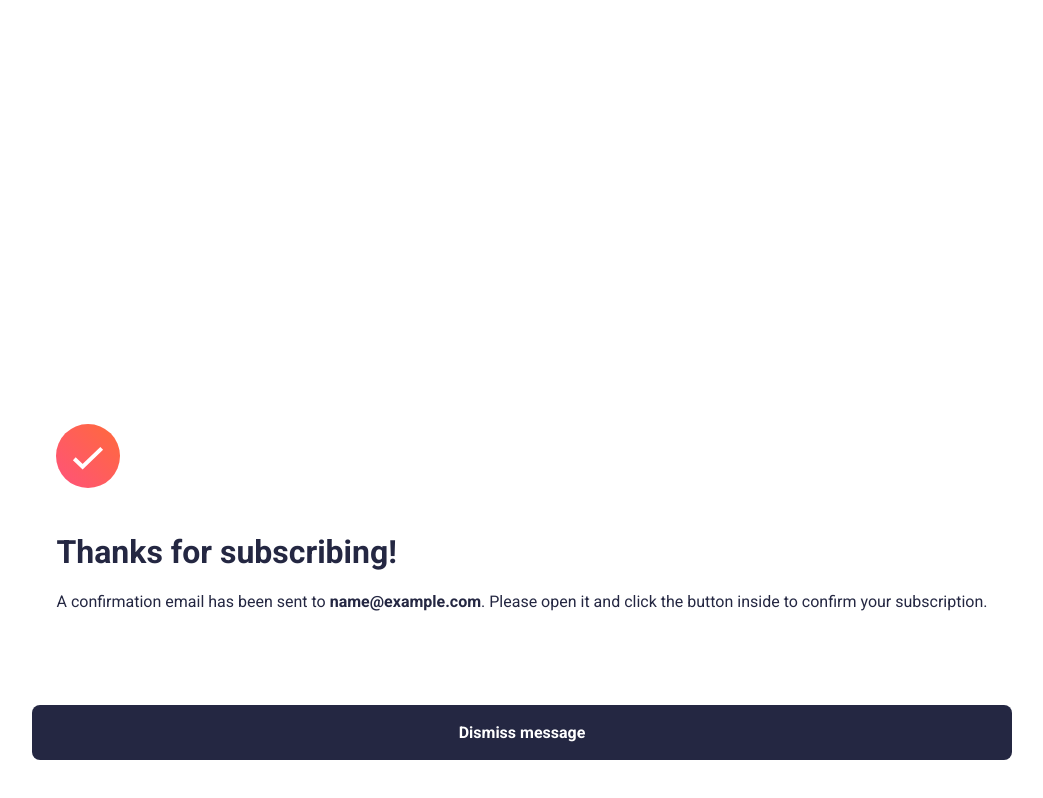
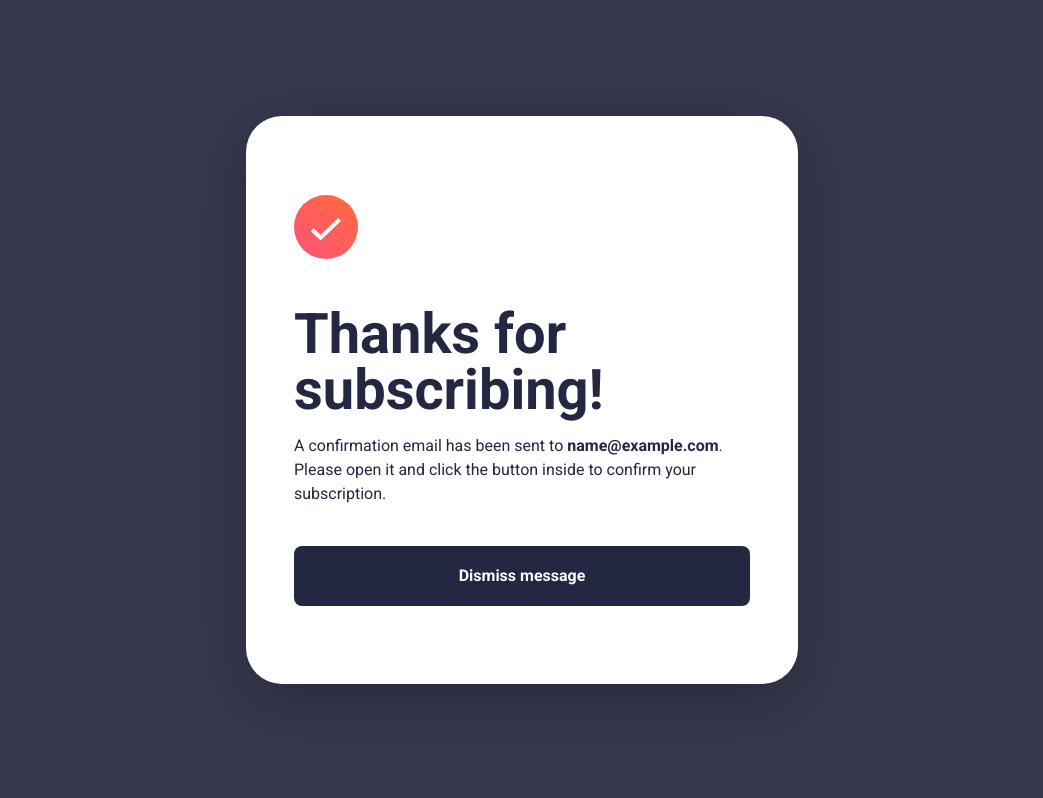
Before and after one commit to whiteriver-dev/newsletter-signup, a React (Create React App) app: page / in a window 1280 px wide. Both pictures are taken after typing "name@example.com" into the empty fields and a click on the button "Subscribe to monthly newsletter". Shown: the whole page, without its empty margins (118-1161 px from the left). Built offline with nearby package versions, Linux system fonts and the light colour scheme.

Commit message:
Project complete

```diff
--- a/src/components/templates/NewsletterSignupTemplate.js
+++ b/src/components/templates/NewsletterSignupTemplate.js
@@ -1,6 +1,7 @@
 import React from 'react';
 import { EmailSignup } from '..';
-import Illustration from '../../assets/images/illustration-sign-up-mobile.svg';
+import MobileIllustration from '../../assets/images/illustration-sign-up-mobile.svg';
+import DesktopIllustration from '../../assets/images/illustration-sign-up-desktop.svg';
 import './NewsletterSignupTemplate.scss';
 
 
@@ -9,7 +10,7 @@ import './NewsletterSignupTemplate.scss';
 function NewsletterSignupTemplate({setEmail, setSubscribed}) {
     return (
         <div className='content-container'>
-            <img src={Illustration} alt='Illustration' />
+            <img class='mobile-illustration' src={MobileIllustration} alt='Mobile Illustration' />
             <div className='text-container'>
                 <h1>Stay updated!</h1>
                 <p>Join 60,000+ product managers receiving monthly updates on:</p>
@@ -20,6 +21,7 @@ function NewsletterSignupTemplate({setEmail, setSubscribed}) {
                 </ul>
                 <EmailSignup setEmail={setEmail} setSubscribed={setSubscribed}/>
             </div>
+            <img class='desktop-illustration' src={DesktopIllustration} alt='Desktop Illustration' />
         </div>
     )
 }
--- a/src/components/templates/NewsletterSignupTemplate.scss
+++ b/src/components/templates/NewsletterSignupTemplate.scss
@@ -1,5 +1,8 @@
 @import '../../styles/variables';
 
+.desktop-illustration {
+    display: none;
+}
 
 img {
     width: 100%;
@@ -24,6 +27,7 @@ li {
 
 .content-container {
     max-width: 100vw;
+    background-color: white;
 }
 
 .text-container {
@@ -31,3 +35,46 @@ li {
     color: $Dark-navy;
     line-height: 1.5;
 }
+
+@media  (min-width: 768px) {
+
+html, body, #root, .App, .App-header {
+    background-color: $Pale-navy;
+    justify-content: center;
+    align-items: center;
+}
+
+.content-container {
+    display: flex;
+    flex-direction: row;
+    max-width: 928px;
+    max-height: 641px;
+    border-radius: 36px;
+    padding: 24px;
+    flex: 2;
+    box-shadow: 0px 15px 60px 0px rgba(0,0,0,0.25);
+
+    .text-container {
+        padding: 5% 2%;
+
+        h1 {
+            font-size: clamp(28px, 5vw, 56px);
+            margin: 0;
+        }
+    }
+}
+
+
+
+.mobile-illustration {
+    display: none;
+}
+
+.desktop-illustration {
+    display: block;
+    object-fit: cover;
+    border-radius: 16px;
+    flex: 1;
+}
+
+}
--- a/src/components/templates/ThankYou.js
+++ b/src/components/templates/ThankYou.js
@@ -11,11 +11,13 @@ function ThankYou({ email, resetForm }) {
     return (
         <div className='thank-you'>
             <div className='text-container'>
-                <img class='success-icon' src={IconSuccess} alt='Success Icon' />
-                <h1>Thanks for subscribing!</h1>
-                <p>A confirmation email has been sent to <span>{email}</span>. Please open it and click the button inside to confirm your subscription.</p>
+                <div className='text'>
+                    <img class='success-icon' src={IconSuccess} alt='Success Icon' />
+                    <h1>Thanks for subscribing!</h1>
+                    <p>A confirmation email has been sent to <span>{email}</span>. Please open it and click the button inside to confirm your subscription.</p>
+                </div>
+                <Button text='Dismiss message' className='dismiss-btn' onClick={resetForm} />
             </div>
-            <Button text='Dismiss message' className='dismiss-btn' onClick={resetForm} />
         </div>
     )
 }
--- a/src/components/templates/ThankYou.scss
+++ b/src/components/templates/ThankYou.scss
@@ -2,35 +2,89 @@
 
 .success-icon {
     max-width: 64px;
-    margin-bottom: 20px;
+    margin-bottom: 40px;
 }
 
 body, html, #root, .App, .App-header {
     height: 100%;
+    display: flex;
+    justify-content: center;
+    align-items: center;
 }
 
 .App-header {
     display: flex;
     justify-content: center;
+    align-items: center;
 }
 
-.thank-you.text-container {
-    padding: 0;
-}
-
-
-.thank-you {
-    display: flex;
-    flex-direction: column;
-    justify-content: space-between;
-    padding: 40px 24px;
-    margin-top: 30%;
+.thank-you{
+      background-color: white;
+      display: flex;
+      flex-direction: column;
+      padding: 40px 24px;
 
     h1 {
         line-height: 1;
+        font-size: clamp(40px, 5vw, 56px);
+        margin: 0;
+    }
+
+    .text-container {
+        display: flex;
+        flex-direction: column;
+
     }
 }
+
 
 span {
     font-weight: 700;
 }
+
+@media (min-width: 768px) {
+
+    .thank-you {
+        display: flex;
+        max-width: 504px;
+        min-width: 504px;
+        max-height: 520px;
+        min-height: 520px;
+        border-radius: 36px;
+        padding: 24px;
+        margin: 0;
+        justify-content: center;
+        box-shadow: 0px 15px 60px 0px rgba(0,0,0,0.25);
+
+        h1 {
+            font-size: 56px;
+        }
+
+        p {
+            line-height: 1.5;
+            margin-bottom: 40px;
+        }
+
+
+    }
+
+}
+
+@media (max-width: 767px) {
+
+    * {
+        box-sizing: border-box;
+    }
+
+    .thank-you {
+        height: 100%;
+    }
+    .text-container {
+        height: 100%;
+        justify-content: space-between;
+
+        .text {
+            margin-top: 50%;
+        }
+    }
+}
```
